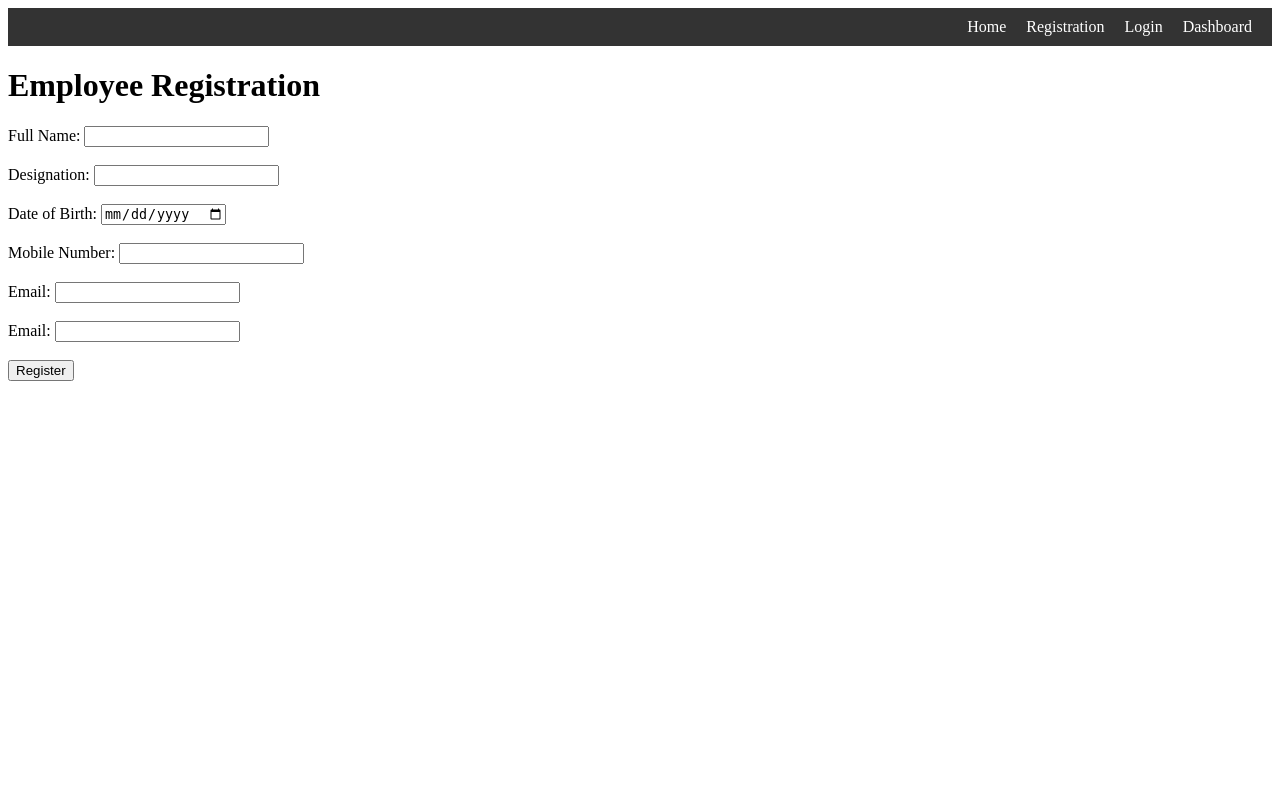
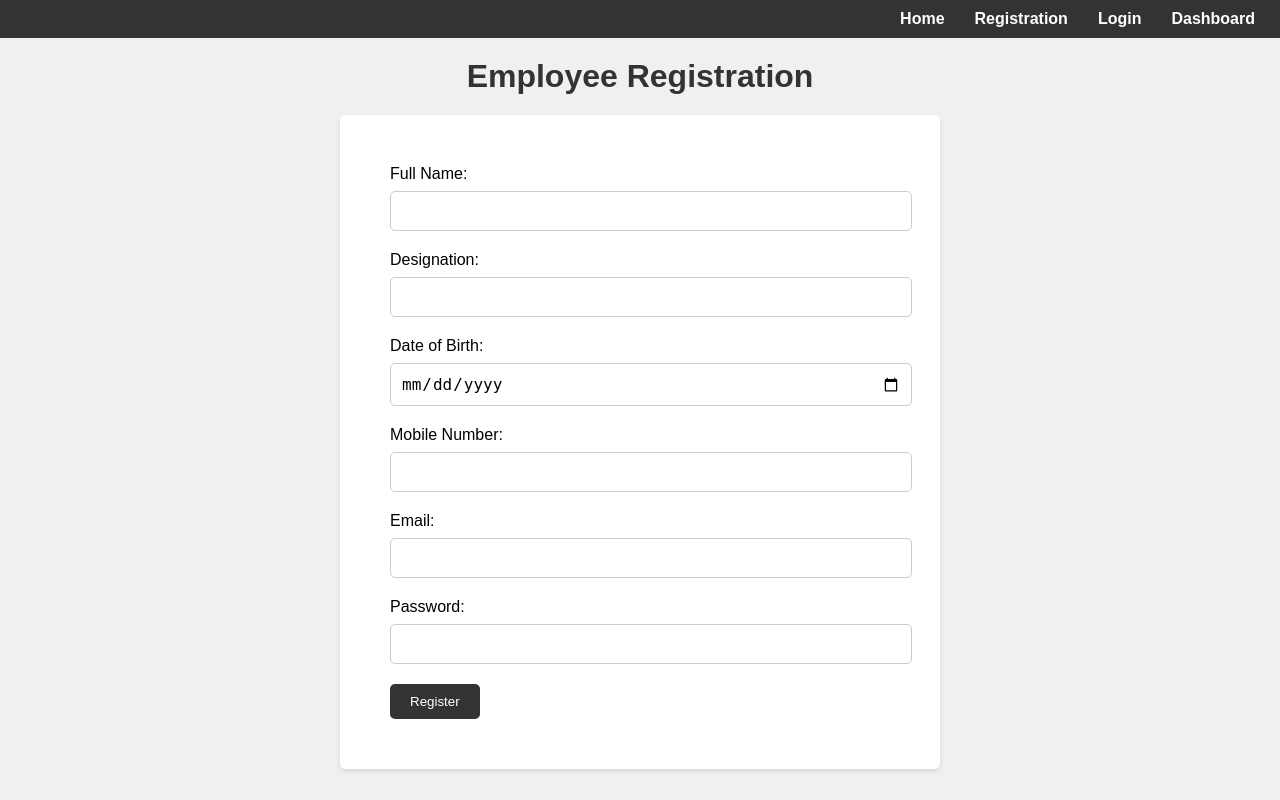
Before and after one commit to Amaarr16/PAYROLL-PRCESSING-SYSTEM, a Flask app: page /registration in a window 1280 px wide. Run offline with Flask 2, Linux system fonts and the light colour scheme; some libraries are stand-ins or nearby versions.

Commit message:
UPDATE-2

```diff
--- a/app.py
+++ b/app.py
@@ -1,8 +1,5 @@
 from flask import Flask, render_template, request, redirect, url_for, session, flash
-#from flaskext.mysql import MySQL
-#from flask_mysqldb import MySQL
 import os
-import mysql
 import mysql.connector
 
 app = Flask(__name__)
@@ -14,9 +11,7 @@ app.config['MYSQL_HOST'] = 'localhost'
 app.config['MYSQL_USER'] = 'root'
 app.config['MYSQL_PASSWORD'] = 'Psatpsat'
 app.config['MYSQL_DB'] = 'payroll_processing'  # Use the name of your database
-# Remove this line, as you don't need it for 'mysql.connector'
-#mysql = MySQL(app)
-# Create a MySQL connection and cursor
+
 def get_mysql_connection():
     return mysql.connector.connect(
         host=app.config['MYSQL_HOST'],
@@ -24,7 +19,7 @@ def get_mysql_connection():
         password=app.config['MYSQL_PASSWORD'],
         database=app.config['MYSQL_DB']
     )
-# Function to create the database if it doesn't exist
+
 def create_database_if_not_exists():
     try:
         connection = mysql.connector.connect(
@@ -54,79 +49,82 @@ def create_employee_table_if_not_exists():
             emp_dob DATE,
             emp_mobile_no VARCHAR(15),
             emp_email VARCHAR(255),
-            emp_password VARCHAR(255)
+            emp_password VARCHAR(255),
+            employer VARCHAR(255),
+            employer_logo_url VARCHAR(255)
         )
         """)
-
         connection.commit()
         cursor.close()
         connection.close()
-
     except Exception as e:
         print(f"Error creating 'employee' table: {e}")
 
+create_employee_table_if_not_exists()
 
 @app.route('/')
 def index():
-    # Handle the index page
-    # You can fetch data from the database and pass it to the template
     return render_template('index.html')
 
 @app.route('/registration', methods=['GET', 'POST'])
 def registration():
-    # Handle the registration page
     if request.method == 'POST':
         emp_name = request.form['emp_name']
         emp_designation = request.form['emp_designation']
         emp_dob = request.form['emp_dob']
         emp_mobile_no = request.form['emp_mobile_no']
         emp_email = request.form['emp_email']
-        # Handle the form submission and insert data into the database
-        # You can use mysql to interact with the database
-        # Create a MySQL connection and cursor
+        emp_password = request.form['emp_password']
+        employer='Payroll Processing System'
+        employer_logo_url='PAYROLL-IMG.jpg'
         connection = get_mysql_connection()
         cursor = connection.cursor()
         cursor.execute(
-            "INSERT INTO employee (emp_name, emp_designation, emp_dob, emp_mobile_no, emp_email) VALUES (%s, %s, %s, %s, %s)",
-            (emp_name, emp_designation, emp_dob, emp_mobile_no, emp_email)
-        )
-        # Execute SQL queries to insert data
-        # Example: cursor.execute("INSERT INTO employee (emp_name, emp_designation, ...) VALUES (%s, %s, ...)", (form_data))
+            "INSERT INTO employee (emp_name, emp_designation, emp_dob, emp_mobile_no, emp_email, emp_password, employer, employer_logo_url) VALUES (%s, %s, %s, %s, %s, %s, %s, %s)",
+            (emp_name, emp_designation, emp_dob, emp_mobile_no, emp_email, emp_password, employer, employer_logo_url)
+            )
         connection.commit()
         cursor.close()
         connection.close()
         return redirect(url_for('index'))
-    return render_template('/registration.html')
+    return render_template('registration.html')
 
 @app.route('/login', methods=['GET', 'POST'])
 def login():
     if request.method == 'POST':
         emp_email = request.form['emp_email']
         emp_password = request.form['emp_password']
-
-        # Create a MySQL connection and cursor
         connection = get_mysql_connection()
-        cursor = connection.cursor(dictionary=True)  # Fetch results as dictionaries
+        cursor = connection.cursor(dictionary=True)
         cursor.execute("SELECT * FROM employee WHERE emp_email = %s", (emp_email,))
         user = cursor.fetchone()
-
         if user and user['emp_password'] == emp_password:
-            # Authentication successful
-            # You can set the user's session here
             session['user_id'] = user['emp_id']
             return redirect(url_for('dashboard'))
         else:
             flash('Invalid email or password. Please try again.', 'error')
-
     return render_template('login.html')
 
 @app.route('/dashboard')
 def dashboard():
-    # Check if the user is authenticated
     if 'user_id' in session:
-        return render_template('dashboard.html')
+        connection = get_mysql_connection()
+        cursor = connection.cursor(dictionary=True)
+        cursor.execute("SELECT * FROM employee WHERE emp_id = %s", (session['user_id'],))
+        employee = cursor.fetchone()
+        connection.close()
+        if employee:
+            employer_logo_url = employee.get('employer_logo_url', '')
+            return render_template('dashboard.html', employee=employee, employer_logo_url=employer_logo_url)
+        else:
+            return "Employee not found"
     else:
         return redirect(url_for('login'))
+
+@app.route('/logout')
+def logout():
+    session.pop('user_id', None)  # Remove the user_id from the session
+    return redirect(url_for('index'))
 
 if __name__ == '__main__':
     create_employee_table_if_not_exists()
--- a/requirements.txt
+++ b/requirements.txt
@@ -1,2 +1,3 @@
 Flask==2.1.1
-Flask-MySQL
+mysql-connector-python==8.0.27  # This is a MySQL connector for Python
+#FOR FULL WORKING RUN THIS COMMAND IN TERMINAL ==> pip install -r requirements.txt
--- a/templates/registration.html
+++ b/templates/registration.html
@@ -4,17 +4,75 @@
     <title>Employee Registration</title>
     <style>
         /* Add CSS styles for your navigation bar here */
+        body {
+            font-family: Arial, sans-serif;
+            margin: 0;
+            padding: 0;
+            background-color: #f0f0f0;
+        }
+
         nav {
-            background-color: #333; /* Set the background color of the navigation bar */
+            background-color: #333;
             display: flex;
             justify-content: flex-end;
             align-items: center;
             padding: 10px;
         }
+
         nav a {
             text-decoration: none;
-            color: #fff; /* Set the text color for the navigation links */
-            margin: 0 10px;
+            color: #fff;
+            margin: 0 15px;
+            font-weight: bold;
+        }
+
+        .active {
+            text-decoration: underline;
+        }
+
+        h1 {
+            text-align: center;
+            margin: 20px 0;
+            color: #333;
+        }
+
+        form {
+            background-color: #fff;
+            max-width: 500px;
+            margin: 0 auto;
+            padding: 50px;
+            border-radius: 5px;
+            box-shadow: 0 2px 5px rgba(0, 0, 0, 0.1);
+        }
+
+        label {
+            display: block;
+            margin-bottom: 8px;
+        }
+
+        input[type="text"],
+        input[type="password"],
+        input[type="email"],
+        input[type="date"] {
+            width: 100%;
+            padding: 10px;
+            margin-bottom: 20px;
+            border: 1px solid #ccc;
+            border-radius: 5px;
+            font-size: 16px;
+        }
+
+        input[type="submit"] {
+            background-color: #333;
+            color: #fff;
+            padding: 10px 20px;
+            border: none;
+            border-radius: 5px;
+            cursor: pointer;
+        }
+
+        input[type="submit"]:hover {
+            background-color: #555;
         }
     </style>
 </head>
@@ -23,27 +81,31 @@
         <a href="/">Home</a>
         <a href="/registration">Registration</a>
         <a href="/login">Login</a>
-        <a href="/dashboard">Dashboard</a>
+        {% if 'user_id' in session %}
+            <a href="/dashboard">Dashboard</a>
+        {% else %}
+            <a href="/dashboard">Dashboard</a>
+        {% endif %}
     </nav>
     <h1>Employee Registration</h1>
     <form action="/registration" method="POST">
         <label for="emp_name">Full Name:</label>
-        <input type="text" name="emp_name" required><br><br>
+        <input type="text" name="emp_name" required>
 
         <label for="emp_designation">Designation:</label>
-        <input type="text" name="emp_designation" required><br><br>
+        <input type="text" name="emp_designation" required>
 
         <label for="emp_dob">Date of Birth:</label>
-        <input type="date" name="emp_dob" required><br><br>
+        <input type="date" name="emp_dob" required>
 
         <label for="emp_mobile_no">Mobile Number:</label>
-        <input type="text" name="emp_mobile_no" required><br><br>
+        <input type="text" name="emp_mobile_no" required>
 
         <label for="emp_email">Email:</label>
-        <input type="email" name="emp_email" required><br><br>
+        <input type="email" name="emp_email" required>
 
-        <label for="emp_password">Email:</label>
-        <input type="password" name="emp_password" required><br><br>
+        <label for="emp_password">Password:</label>
+        <input type="password" name="emp_password" required>
 
         <input type="submit" value="Register">
     </form>
```
Also changed, not shown: templates/dashboard.html (+63 -6 lines), templates/index.html (+20 -4 lines), templates/login.html (+65 -4 lines), PAYROLL-IMG.jpg (added).
